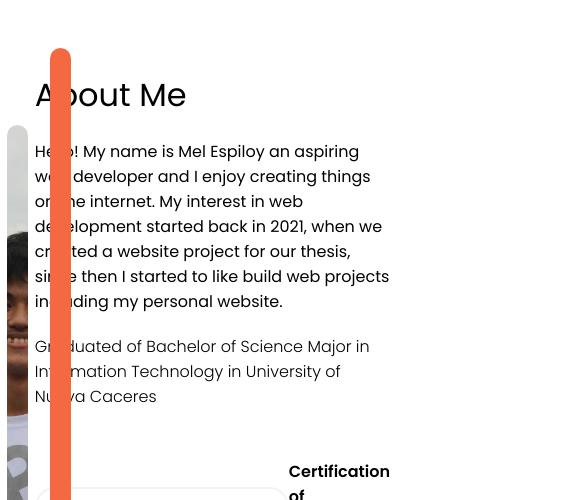
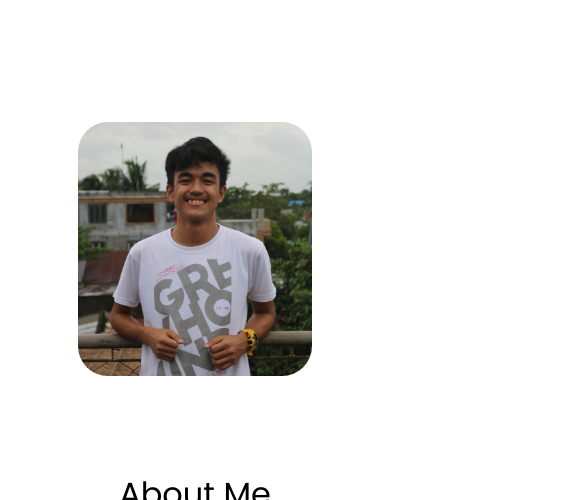
Before and after one commit to Mambamel-dev/Portfolio-Website, a React (Create React App) app in the folder client/: page / in a window 390 px wide. Shown: the part 846-1346 px from the top of the page, 585 px wide, since content can reach past the window. Built offline with nearby package versions, Linux system fonts and the light colour scheme.

Commit message:
Mobile Responsive
About, Contact and Intro Components

```diff
--- a/client/src/components/about/about.css
+++ b/client/src/components/about/about.css
@@ -59,6 +59,26 @@
 }
 .a-award-title {
   font-weight: bold;
-  /* color: #555; */
+  /*   */
   margin-bottom: 10px;
 }
+@media screen and (max-width: 480px) {
+  .a {
+    flex-direction: column;
+    text-align: center;
+    margin-top: 50px;
+  }
+  .a-left {
+    width: 100%;
+  }
+  .a-card {
+    height: 30vh;
+  }
+  .a-card.a-card.bg,
+  .a-award {
+    display: none;
+  }
+  .a-right {
+    padding: 20px;
+  }
+}
--- a/client/src/components/contact/contact.css
+++ b/client/src/components/contact/contact.css
@@ -78,3 +78,9 @@ button {
   color: red;
   width: 100%;
 }
+
+@media screen and (max-width: 480px) {
+  .c-wrapper {
+    flex-direction: column;
+  }
+}
--- a/client/src/components/intro/intro.css
+++ b/client/src/components/intro/intro.css
@@ -99,3 +99,18 @@
   font-weight: 200;
   font-size: 200;
 }
+
+@media screen and (max-width: 480px) {
+  .i {
+    flex-direction: column;
+  }
+  .i-left-wrapper {
+    padding: 10px;
+    align-items: center;
+    justify-content: center;
+    height: 100%;
+  }
+  .i-desc {
+    display: none;
+  }
+}
```
